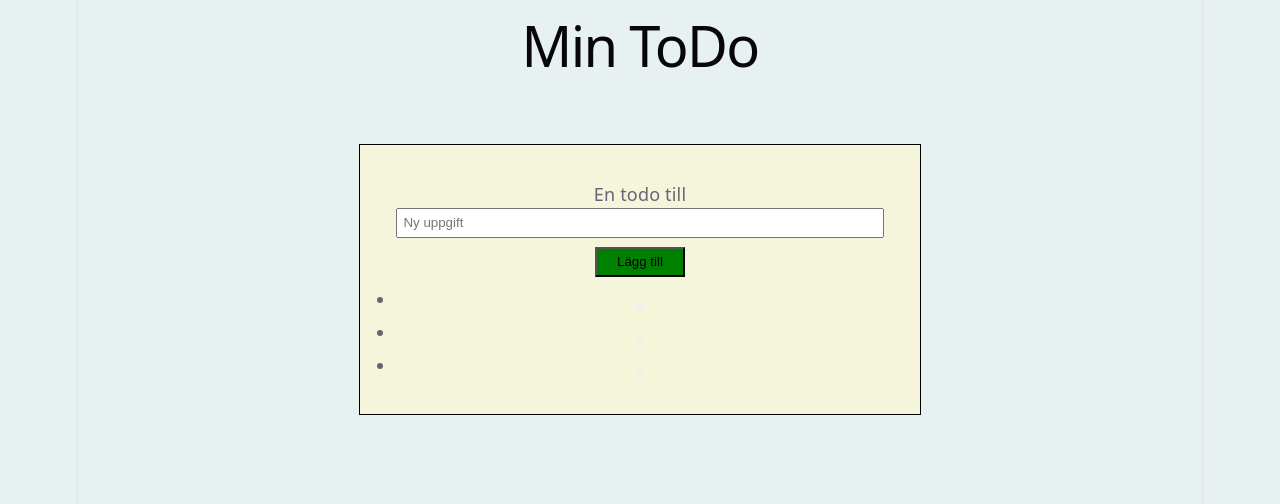
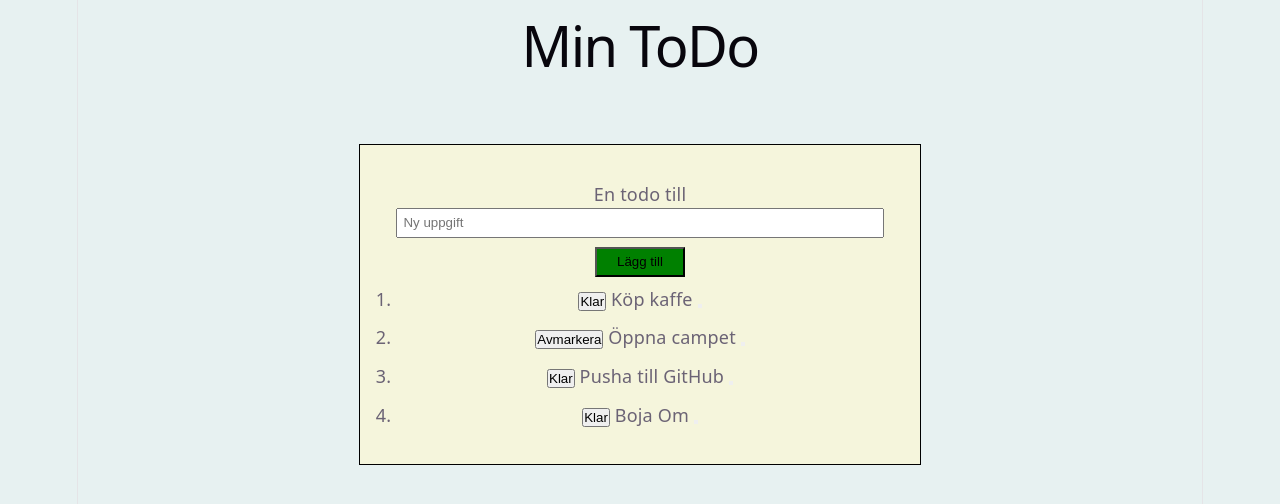
Before and after one commit to OsamaShousha/toDoApp, a React (Vite) app: page / in a window 1280 px wide. Shown: the top 504 px of the page. Built offline with nearby package versions, Linux system fonts and the light colour scheme.

Commit message:
Add todo text and toggle button

```diff
--- a/src/App.css
+++ b/src/App.css
@@ -48,5 +48,6 @@ body{
 .meny{
   display: flex;
   flex-direction: column;
-  gap: 0.4rem;
+  gap: 0.7rem;
+
 }
--- a/src/App.jsx
+++ b/src/App.jsx
@@ -6,7 +6,8 @@ function App() {
 
   { id: 1, text: "Köp kaffe", isDone: false },
   { id: 2, text: "Öppna campet", isDone: true },
-  {id: 3, text: "Pusha till GitHub", isDone: false }
+  {id: 3, text: "Pusha till GitHub", isDone: false },
+  {id: 4, text: "Boja Om", isDone: false },
   ]);
 
    const [text, setText] = useState("");
@@ -31,6 +32,11 @@ function addTodo(e){
 
 
 
+function toggle(id){
+  setTodos(
+    todos.map((t)=>(t.id === id ? {...t, isDone: !t.isDone}:t)));
+}
+
 
 
 
@@ -52,7 +58,7 @@ function addTodo(e){
     <main className="main" >
          <form  className="form" onSubmit={addTodo}>
       <label >En todo till</label>
-      <input type="text"
+      <input
        className="input"
        value={text}
 
@@ -64,20 +70,24 @@ function addTodo(e){
       <button className="add" type="submit">Lägg till</button>
      </form>
 
-     <ul className="meny">
+     <ol className="meny">
       {todos.map((t)=>(
         <li key={t.id}>
-        <button ></button>
+        <button  type="button" onClick={()=>toggle(t.id)}>
+          {t.isDone ?  "Avmarkera" : "Klar"}
+
+        </button>{" "}
+         {t.text}{" "}
 
 
 
-        <button></button>
+        <button type="button" onClick=""></button>
         </li>
       ))}
 
 
 
-     </ul>
+     </ol>
     </main>
 
     </>
```
